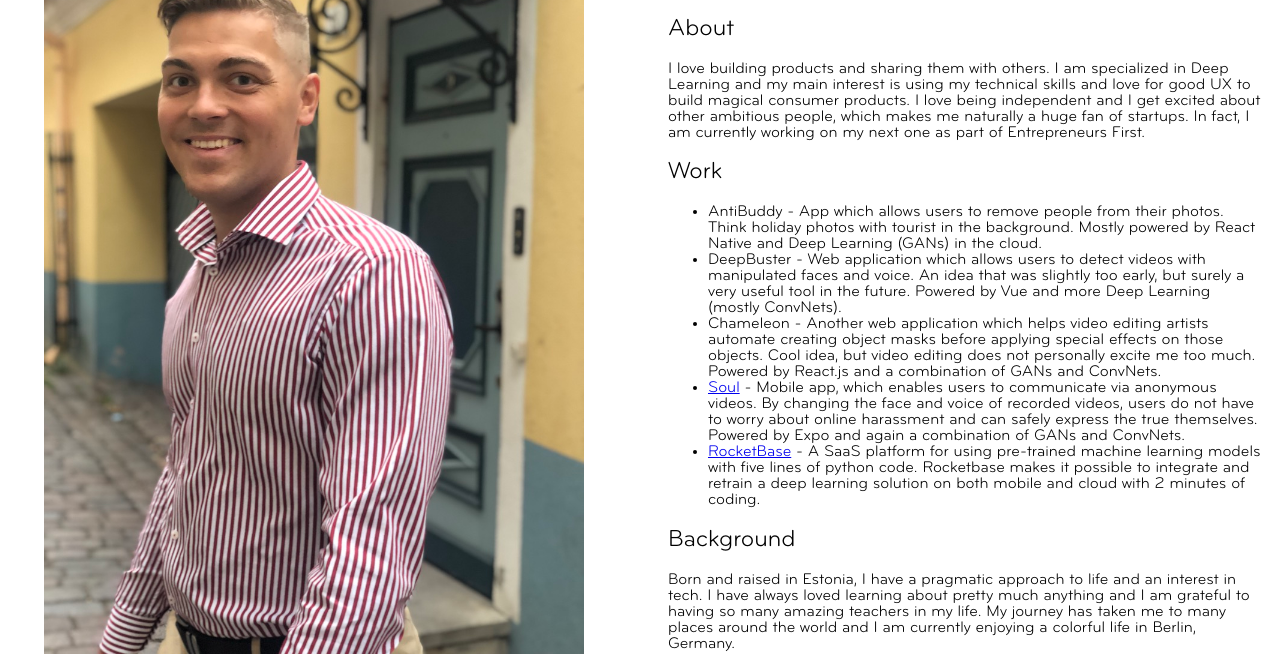
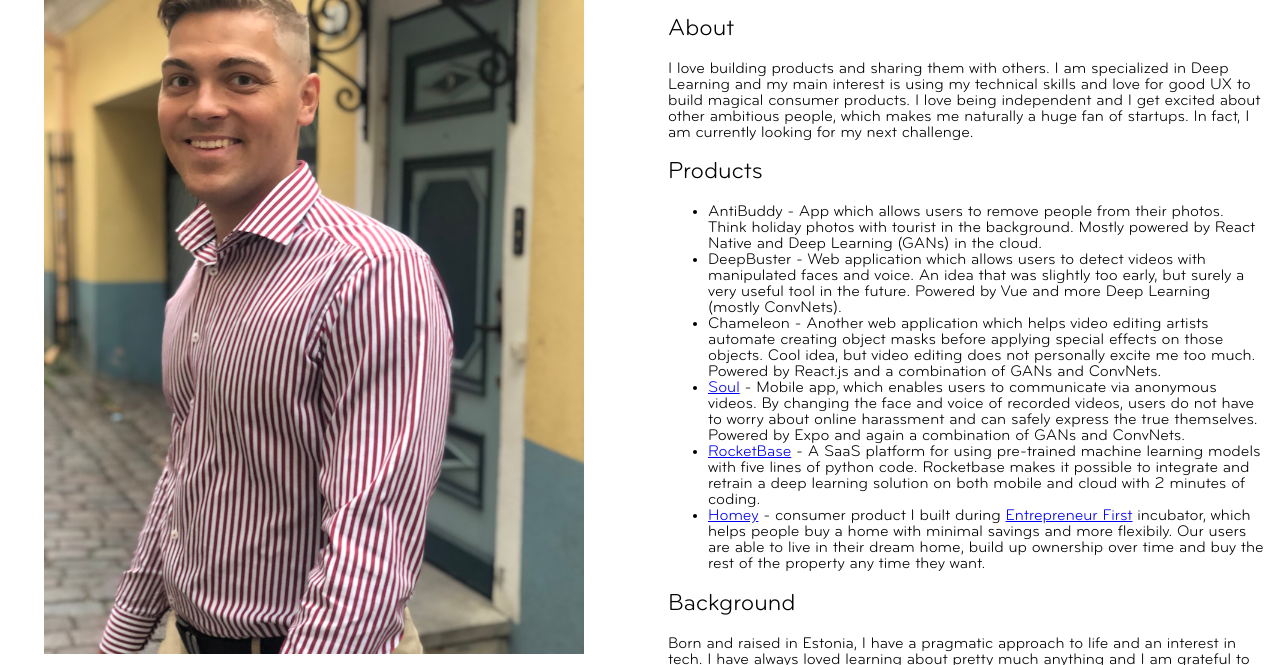
Before and after one commit to heikir/heikir.github.io, a website built with webpack: page index.html in a window 1280 px wide. Shown: the part 82-747 px from the top of the page. Built offline with Linux system fonts and the light colour scheme.

Commit message:
Add feelhomey to projects list

```diff
--- a/index.html
+++ b/index.html
@@ -47,10 +47,10 @@
                     consumer products. I love being independent and I get
                     excited about other ambitious people, which makes me
                     naturally a huge fan of startups. In fact, I am currently
-                    working on my next one as part of Entrepreneurs First.
+                    looking for my next challenge.
                   </p>
                   <h2>
-                    Work
+                    Products
                   </h2>
                   <ul>
                     <li>
@@ -89,6 +89,15 @@
                       possible to integrate and retrain a deep learning solution
                       on both mobile and cloud with 2 minutes of coding.
                     </li>
+                    <li>
+                      <a href="https://feelhomey.com/">Homey</a> - consumer
+                      product I built during
+                      <a href="https://www.joinef.com/">Entrepreneur First</a>
+                      incubator, which helps people buy a home with minimal
+                      savings and more flexibily. Our users are able to live in
+                      their dream home, build up ownership over time and buy the
+                      rest of the property any time they want.
+                    </li>
                   </ul>
                   <h2>
                     Background
@@ -98,8 +107,8 @@
                     life and an interest in tech. I have always loved learning
                     about pretty much anything and I am grateful to having so
                     many amazing teachers in my life. My journey has taken me to
-                    many places around the world and I am currently enjoying a
-                    colorful life in Berlin, Germany.
+                    many places around the world and I am currently living in
+                    Berlin, Germany.
                   </p>
                 </div>
                 <div class="social-icons">
```
Also changed, not shown: package.json (+8 -8 lines), dist/main.js, 2 other files.
